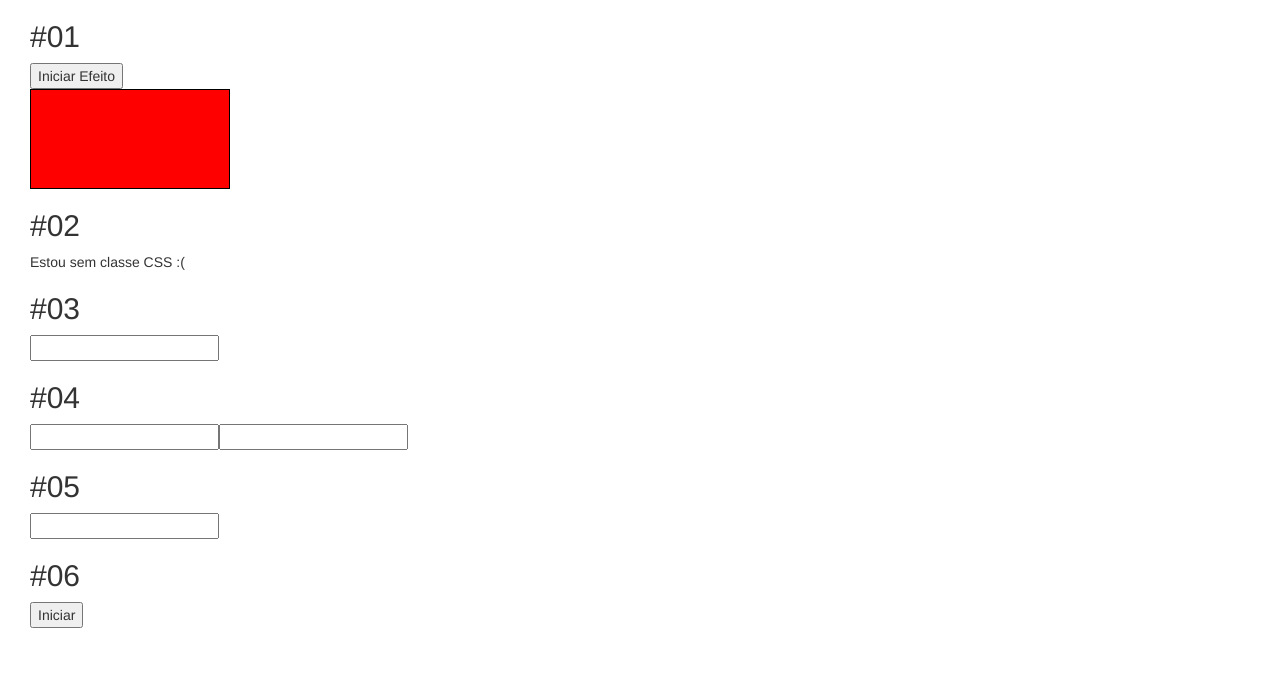
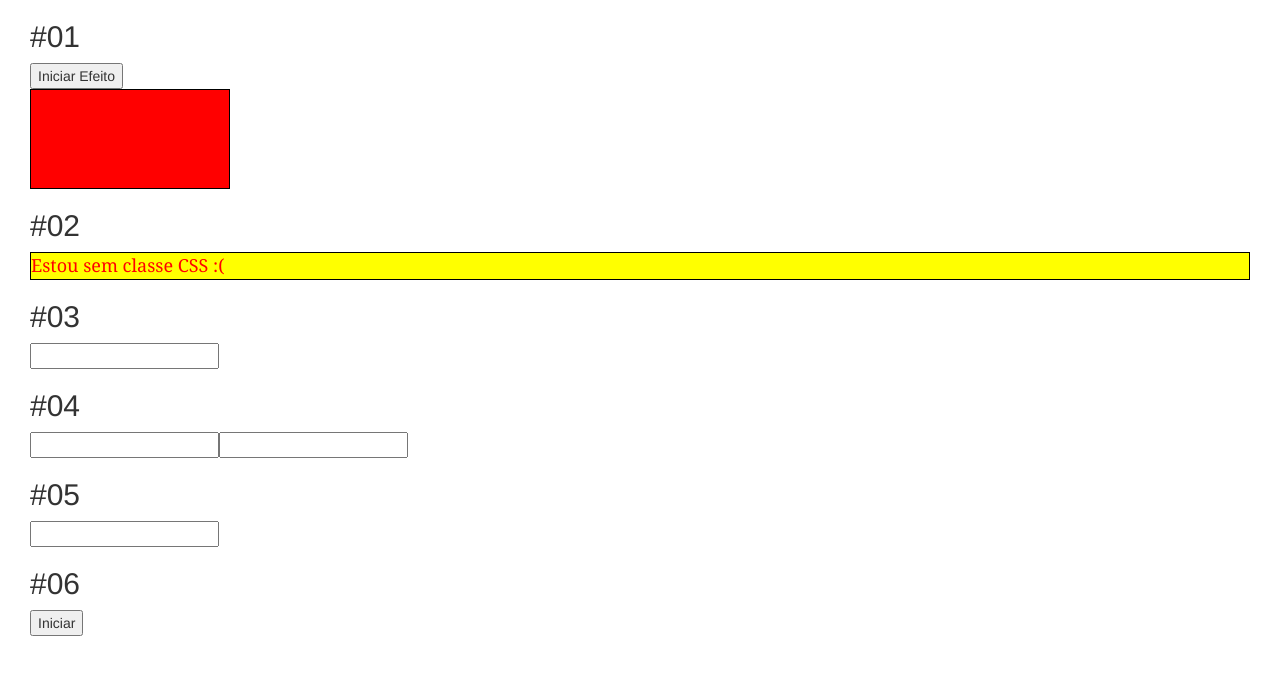
Before and after one commit to CharlesEduardoSCBR/VUEJS2LEARN, a Vue app: page / in a window 1280 px wide. Shown: the top 674 px of the page. Built offline with nearby package versions, Linux system fonts and the light colour scheme.

Commit message:
Desafio 4.2 - Sintaxe array

```diff
--- a/src/components/Desafio4.vue
+++ b/src/components/Desafio4.vue
@@ -13,7 +13,7 @@
         <!-- 2) Crie duas classes CSS e associe a div usando a
             sintaxe de array -->
         <h2>#02</h2>
-        <div>Estou sem classe CSS :(</div>
+        <div :class="divSemClasse">Estou sem classe CSS :(</div>
 
         <!-- 3) Aplique na div abaixo a classe informada pelo usuário
             (crie classe CSS de exemplo). -->
@@ -57,6 +57,9 @@ export default {
     data() {
         return {
                 classeIniciarEfeito : 'destaque',
+                divSemClasse : [
+                    'fontEstiloPadrao', 'divAlgumaCoisa'
+                ],
             }
     },
 
@@ -88,4 +91,15 @@ export default {
 	background-color: gray;
 	width: 50px !important;
 }
+
+.fontEstiloPadrao {
+    font-family: Cambria, Cochin, Georgia, Times, 'Times New Roman', serif;
+    font-size : 18px;
+    color: red;
+}
+
+.divAlgumaCoisa {
+    background-color: yellow;
+    border: 1px solid black;
+}
 </style>
```
